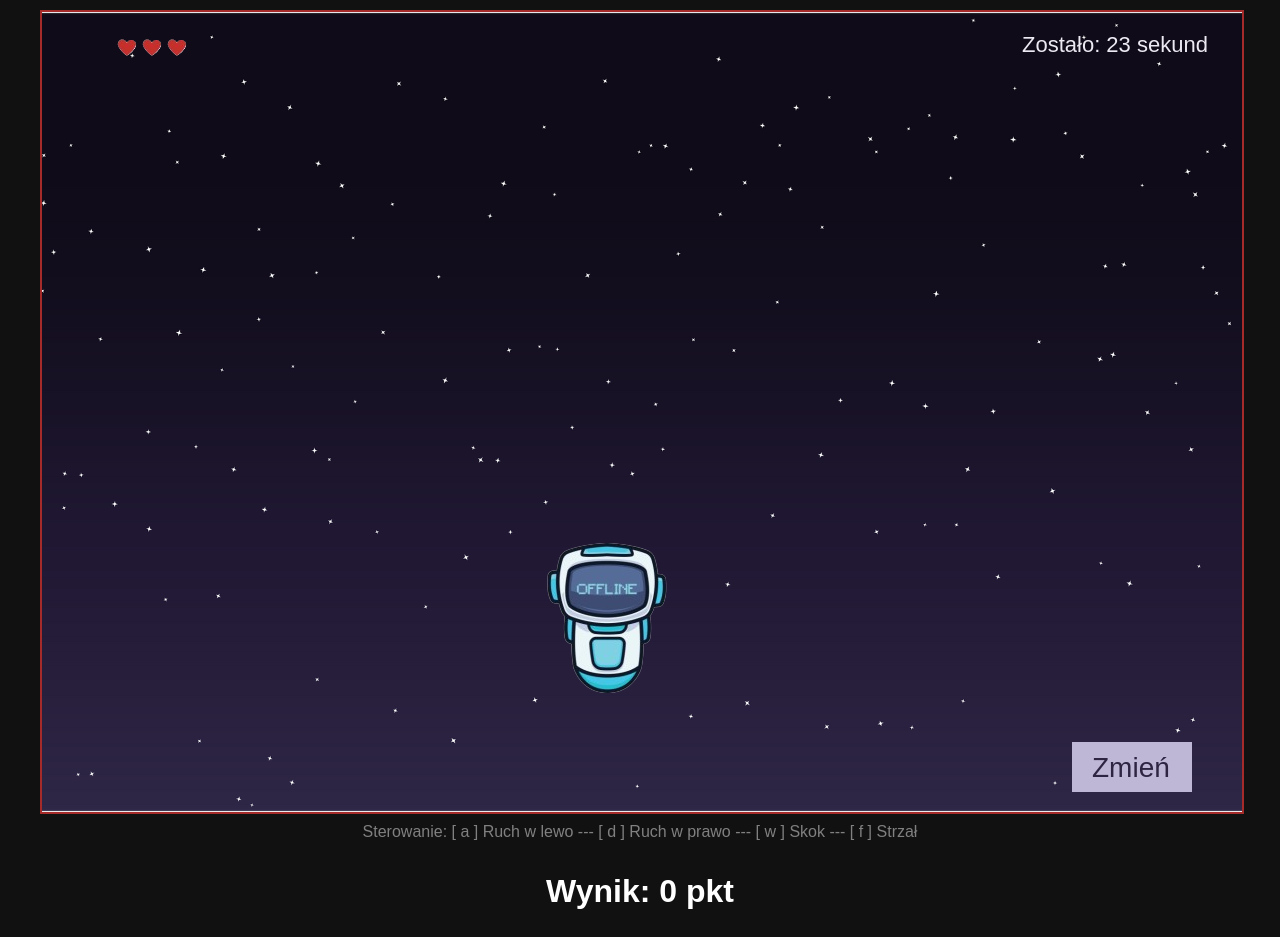
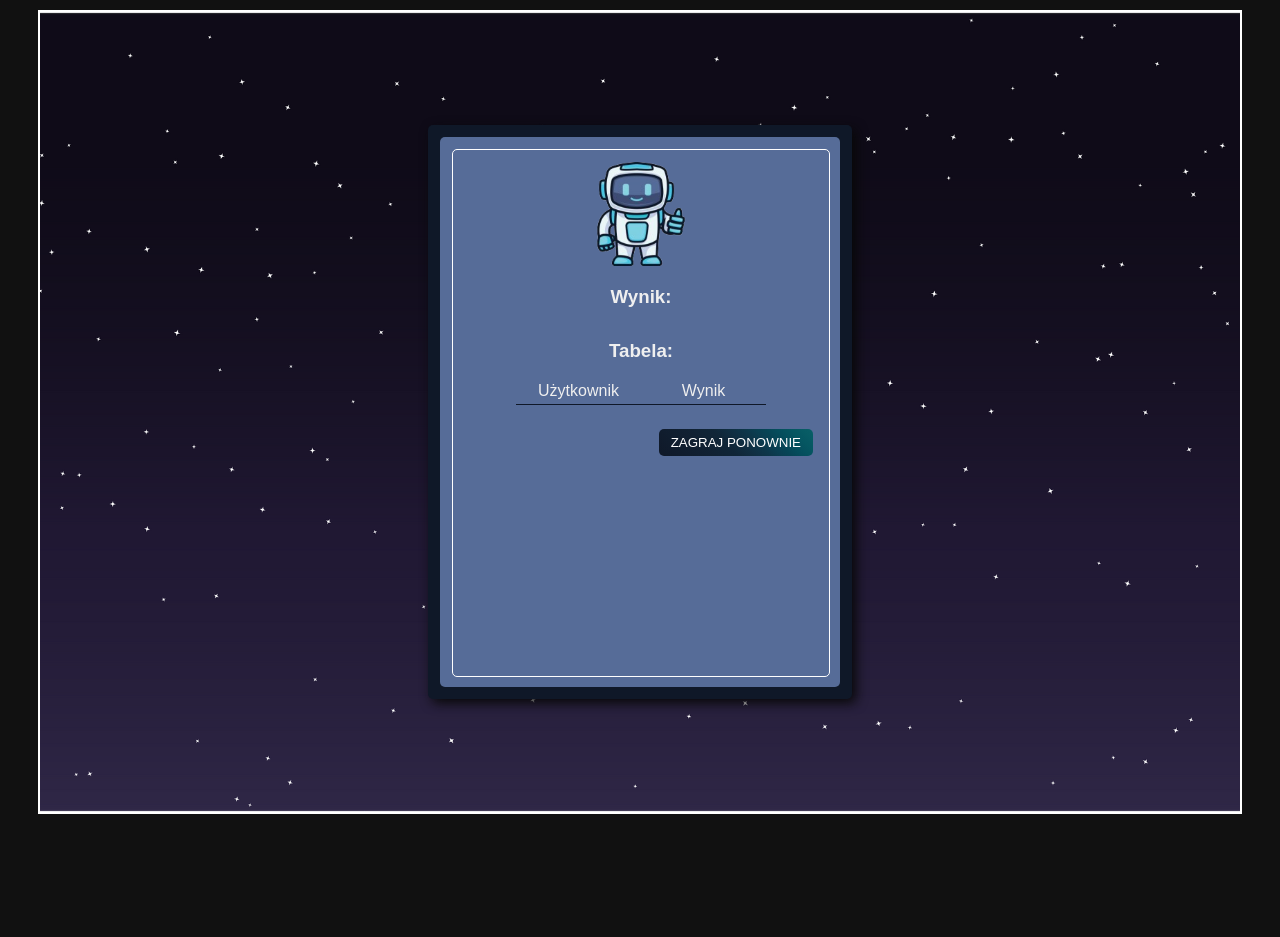
Before and after one commit to pablojakub/KnowledgeGame, a website: page public/index.html in a window 1280 px wide. After the commit the page ends 822 px from the top, so only its background shows below. Drawn offline with Linux system fonts and the light colour scheme; no server answers.

Commit message:
score board

```diff
--- a/public/game.js
+++ b/public/game.js
@@ -1,5 +1,7 @@
 const score = document.getElementById('scoreResult');
 const canvas = document.getElementById('game_canvas');
+const scoreBoard = document.getElementById('score_board');
+const gameBoard = document.getElementById('game');
 const ctx = canvas.getContext('2d');
 let questions;
 let currentQuestionNumber;
@@ -181,7 +183,7 @@ function changeQuestion() {
 
     if (questionsAsked.length === questions.length) {
         alert('Odpowiedziałeś na wszystkie pytania! Gratulacje!');
-        // TODO: result panel
+        showScoreBoard();
         return;
     }
     attempts = 0;
@@ -247,9 +249,10 @@ function showAndAnimateRobot() {
     }, 1000 / robot.frame);
 }
 
-getQuestions();
-showAndAnimateRobot();
-
+if (gameBoard.style.display !== 'none') {
+    getQuestions();
+    showAndAnimateRobot();
+}
 
 // utils
 function generateRandomNumber(min, max) {
@@ -301,7 +304,7 @@ function checkAnswer(answer) {
         lives.pop();
         if (lives.length === 0) {
             alert('Koniec gry przegrałeś');
-            // TODO: show another canvas with score;
+            showScoreBoard();
             return;
         }
         if (attempts === 3) {
--- a/public/index.html
+++ b/public/index.html
@@ -22,7 +22,7 @@
 <body>
 
 	<main>
-		<article>
+		<article id="game" style="display: none;">
 			<div class="board">
 				<canvas id="game_canvas" width="1200" height="800"></canvas>
 				<div class="info">Sterowanie: [ a ] Ruch w lewo --- [ d ] Ruch w prawo --- [ w ] Skok --- [ f ] Strzał
@@ -30,12 +30,36 @@
 			</div>
 			<h2 class="score">Wynik: <span id="scoreResult">0</span> pkt</h2>
 		</article>
+		<article id="score_board">
+			<div class="score_result">
+				<div class="inner">
+					<div class="inner_circle">
+						<img src="./success.png" alt="success_robot">
+						<div class="user_score">
+							<h3>Wynik:</h3>
+							<h3 id="user_score"></h3>
+						</div>
+						<div class="user_score">
+							<h3>Tabela:</h3>
+							<div class="score_table">
+								<div>Użytkownik</div>
+								<div>Wynik</div>
+							</div>
+						</div>
+						<div class="rematch_section">
+							<button class="rematchBtn" id="rematchBtn">ZAGRAJ PONOWNIE</button>
+						</div>
+					</div>
+				</div>
+			</div>
+		</article>
 	</main>
 
 	<script src="character.js"></script>
 	<script src="missile.js"></script>
 	<script src="life.js"></script>
 	<script src="planet.js"></script>
+	<script src="scoreBoard.js"></script>
 	<script src="game.js"></script>
 
 </body>
--- a/public/main.css
+++ b/public/main.css
@@ -14,7 +14,7 @@ body {
 	background-color: black;
 	width: 1200px;
 	height: 800px;
-	border: 2px solid brown;
+	border: 2px solid white;
 }
 
 .info {
@@ -30,3 +30,108 @@ body {
 	margin-top: 2rem;
 	font-size: 2rem;
 }
+
+#score_board {
+	width: 1200px;
+	margin: 0 auto;
+	margin-top: 10px;
+	height: 800px;
+	border: 2px solid white;
+	background-image: url('/background.png');
+	position: relative;
+}
+
+.score_result {
+	position: absolute;
+	inset: 0;
+	margin: auto;
+	width: 400px;
+	height: 550px;
+	border-radius: 5px;
+	background-color: #0F1828;
+	padding: 12px;
+	box-shadow: 4px 4px 12px 0px rgb(8, 8, 8);
+}
+
+.inner {
+	background-color: #566C98;
+	width: calc(100% - 24px);
+	height: calc(100% - 24px);
+	border-radius: 5px;
+	padding: 12px;
+}
+
+.inner_circle {
+	border: 1px solid white;
+	border-radius: 5px;
+	background-color: transparent;
+	width: 100%;
+	height: 100%;
+	text-align: center;
+
+	&>img {
+		margin-top: 12px;
+		max-width: 90px;
+	}
+}
+
+.user_score {
+	margin-top: 16px;
+	margin-bottom: 24px;
+	display: flex;
+	flex-direction: column;
+	max-width: fit-content;
+	margin-left: auto;
+	margin-right: auto;
+	gap: 8px;
+
+	&>* {
+		margin: 0;
+	}
+}
+
+.score_table {
+	display: grid;
+	margin-top: 8px;
+	width: 250px;
+	grid-template-columns: 1fr 1fr;
+	grid-template-rows: auto;
+	max-height: 200px;
+	overflow-y: auto;
+
+	&>* {
+		border-bottom: 1px solid #0F1828;
+		padding: 4px;
+	}
+}
+
+.rematch_section {
+	display: flex;
+	justify-content: flex-end;
+	width: 360px;
+
+	&>button {
+		padding: 6px 12px;
+		background-image: linear-gradient(45deg,
+				hsl(218deg 45% 11%) 0%,
+				hsl(212deg 50% 13%) 28%,
+				hsl(207deg 56% 14%) 44%,
+				hsl(203deg 62% 16%) 54%,
+				hsl(199deg 70% 17%) 62%,
+				hsl(196deg 78% 18%) 68%,
+				hsl(193deg 86% 18%) 73%,
+				hsl(190deg 91% 19%) 80%,
+				hsl(187deg 91% 20%) 88%,
+				hsl(185deg 84% 22%) 100%);
+		color: white;
+		border: none;
+		outline: none;
+		cursor: pointer;
+		border-radius: 5px;
+		transition: box-shadow 200ms ease-in-out;
+
+		&:hover {
+			box-shadow: 2px 2px 6px 0px rgb(8, 8, 8);
+		}
+	}
+}
--- /dev/null
+++ b/public/scoreBoard.js
@@ -0,0 +1,18 @@
+const userScore = document.getElementById('user_score');
+const rematchBtn = document.getElementById('rematchBtn');
+
+rematchBtn.addEventListener('click', () => {
+    gameBoard.style.display = 'block';
+    scoreBoard.style.display = 'none';
+    //TODO: finish rematch
+    getQuestions();
+    showAndAnimateRobot();
+});
+
+function showScoreBoard() {
+    gameBoard.style.display = 'none';
+    scoreBoard.style.display = 'block';
+
+    let currentScore = parseInt(score.innerText, 10);
+    userScore.innerHTML = `${currentScore} pkt`;
+}
```
Also changed, not shown: public/questions.json (+40 -0 lines).
